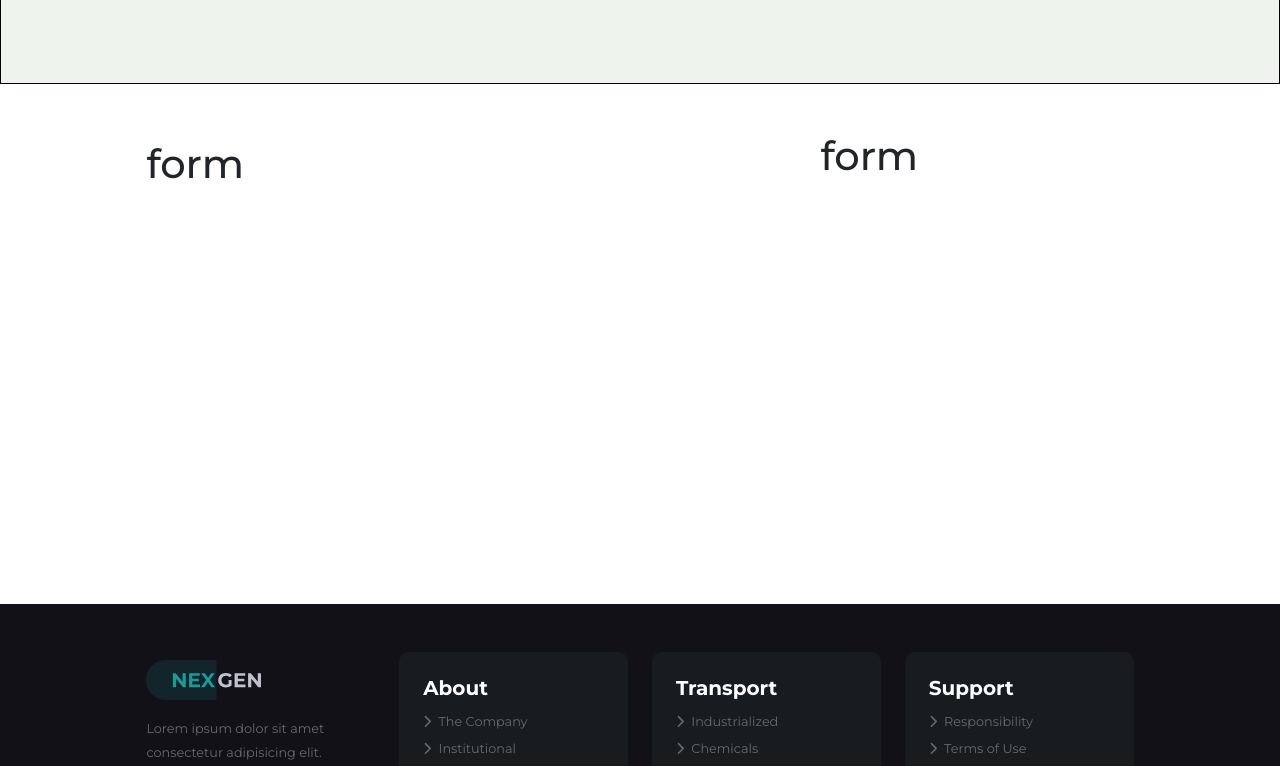
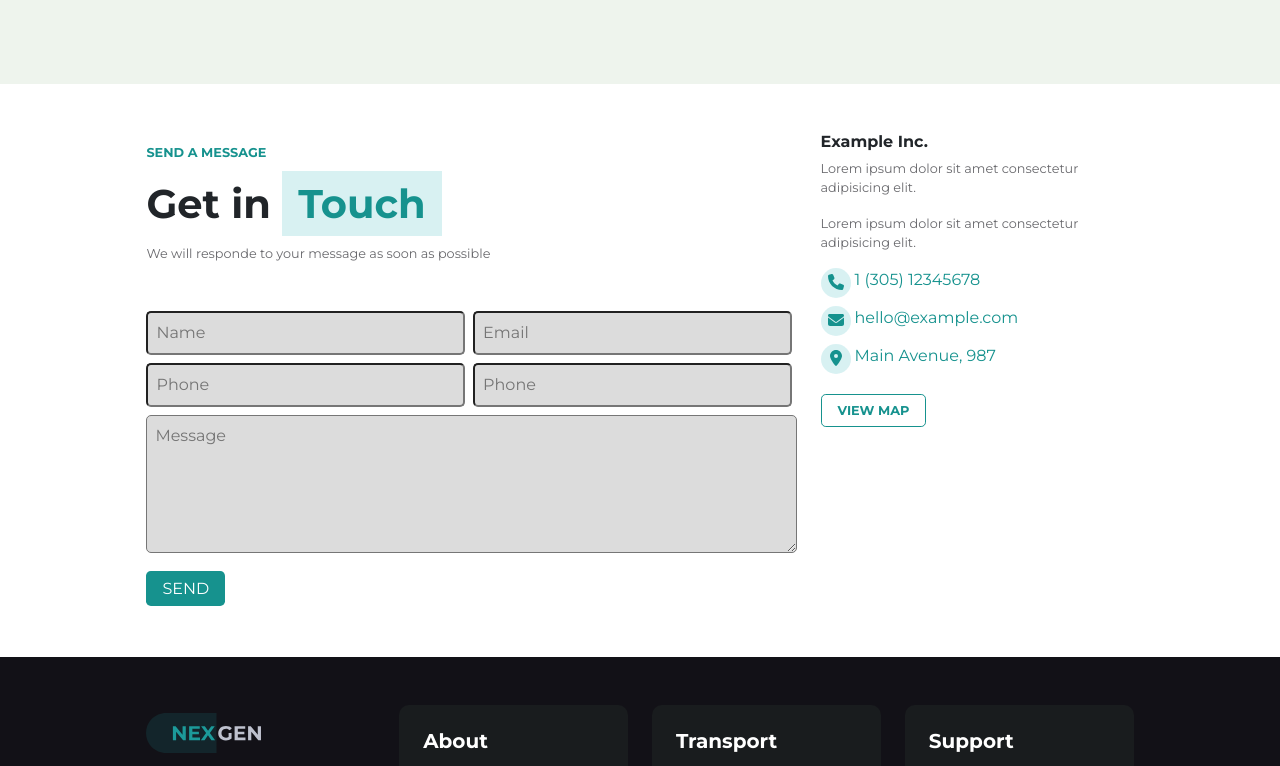
Before and after one commit to giagra91/proj-html-vuejs, a Vue app: page / in a window 1280 px wide. Shown: the part 2540-3306 px from the top of the page. Built offline with nearby package versions, Linux system fonts and the light colour scheme.

Commit message:
completamento form

```diff
--- a/src/components/Logistics.vue
+++ b/src/components/Logistics.vue
@@ -23,9 +23,7 @@
                             <p class="m-0 my-text">
                                 {{ element.text }}
                             </p>
-
                         </div>
-
                     </div>
                 </div>
     </div>
@@ -80,7 +78,6 @@ export default {
 <style lang="scss" scoped>
 div.logistics{
     min-height: 60vh;
-    border: 1px solid black;
     background-color: #eef4ed;
 }
 
--- a/src/components/SubsciptionForm.vue
+++ b/src/components/SubsciptionForm.vue
@@ -2,12 +2,45 @@
     <div class="form">
         <div class="central-container">
             <div class="row py-5">
-                <div class="col-8 py-2">
-                    <h1>form</h1>
+                <div class="col-8 py-2" v-for="(info, index) in formText" :key="index + `info` ">
+                    <span class="my-text fw-bold my-text-green text-uppercase">{{ info.topText }}</span>
+                    <h1 class="fw-bold my-3">
+                        {{ info.normalTitle }}
+                        <span class="px-3 py-2 my-bg-lightgreen my-text-green">
+                            {{ info.evidenceTitle }}
+                        </span>
+                    </h1>
+                    <p class="my-text my-text-color mb-5">{{ info.text }}</p>
+                    <div class="d-flex gap-2 flex-wrap mb-4">
+                            <input type="text" placeholder="Name" class="my-input w-">
+                            <input type="email" placeholder="Email" class="my-input">
+                            <input type="text" placeholder="Phone" class="my-input">
+                            <input type="text" placeholder="Phone" class="my-input">
+                            <textarea class="my-input w-100" name="text" cols="20" rows="5" placeholder="Message"></textarea>
+                    </div>
+                    <a class="text-uppercase text-white my-bg-green px-3 py-2 text-decoration-none rounded-3" :href="info.button.url">
+                        {{ info.button.text }}
+                    </a>
 
                 </div>
-                <div class="col-4">
-                    <h1>form</h1>
+                <div class="col-4" v-for="(element, index) in formInfo" :key="index + `form`">
+                    <h6 class="fw-bold">{{ element.title }}</h6>
+                    <p class="my-text my-text-color">{{ element.topInfo }}</p>
+                    <p class="my-text my-text-color">{{ element.bottomInfo }}</p>
+                    <div class="mb-4">
+                        <a :href="link.url" v-for="(link, index) in element.links" :key="index + `link`"
+                        class="my-2 my-text-green text-decoration-none d-flex">
+                            <span class="me-1 my-icon my-bg-lightgreen rounded-circle">
+                                <font-awesome-icon :icon="link.icon" />
+                            </span>
+                            <span>
+                                {{ link.text }}
+                            </span>
+                        </a>
+                    </div>
+                    <a :href="element.button.url" class="my-text my-text-green text-decoration-none form-button my-border-green">
+                        {{ element.button.text }}
+                    </a>
                 </div>
             </div>
 
@@ -17,7 +50,51 @@
 
 <script>
 export default {
-    name: "SubsciptionForm"
+    name: "SubsciptionForm",
+    data: function(){
+        return{
+            formText:[
+                {
+                    topText: "Send a Message",
+                    normalTitle: "Get in",
+                    evidenceTitle: "Touch",
+                    text: "We will responde to your message as soon as possible",
+                    button:{
+                        url: "#",
+                        text: "Send"
+                    }
+                }
+            ],
+            formInfo:[
+                {
+                    title: "Example Inc.",
+                    topInfo: "Lorem ipsum dolor sit amet consectetur adipisicing elit.",
+                    bottomInfo: "Lorem ipsum dolor sit amet consectetur adipisicing elit.",
+                    links:[
+                        {
+                            icon: "fa-solid fa-phone",
+                            url: "#",
+                            text: "1 (305) 12345678",
+                        },
+                        {
+                            icon: "fa-solid fa-envelope",
+                            url: "#",
+                            text: "hello@example.com",
+                        },
+                        {
+                            icon: "fa-solid fa-location-dot",
+                            url: "#",
+                            text: "Main Avenue, 987",
+                        },
+                    ],
+                    button:{
+                        url: "#",
+                        text: "View Map"
+                    }
+                }
+            ],
+        }
+    }
 
 }
 </script>
@@ -27,4 +104,25 @@ div.form{
     min-height: 65vh;
 }
 
+.my-input{
+    background-color: gainsboro;
+    padding: .5rem;
+    border-radius: 5px;
+    width: calc((100% / 2) - .4rem);
+}
+
+.my-icon{
+    width: 30px;
+    height: 30px;
+    text-align: center;
+    line-height: 30px;
+}
+
+.form-button{
+    text-transform: uppercase;
+    padding: .5rem 1rem;
+    border-radius: .3rem;
+    font-weight: bold;
+}
+
 </style>
```
